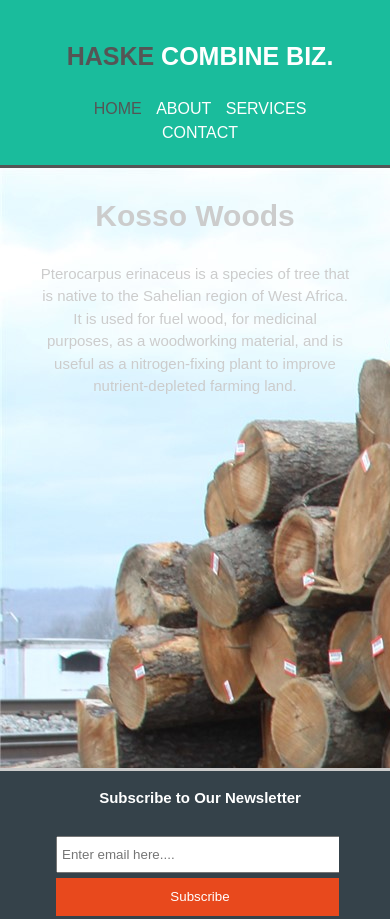
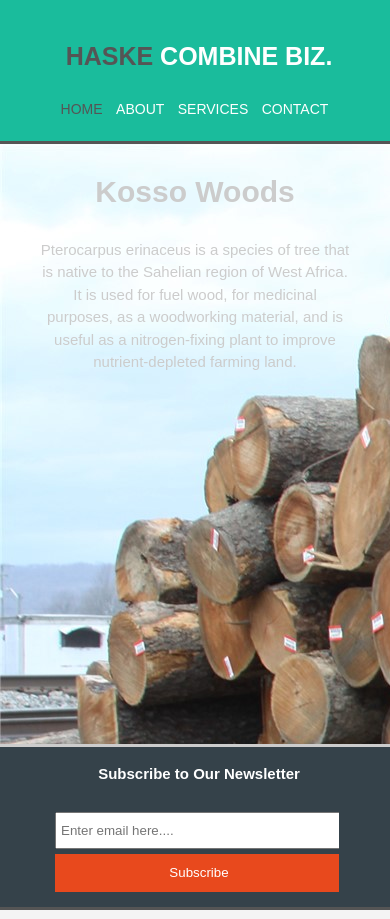
Before and after one commit to ryusufu/haske, a plain HTML site: page index.html in a window 390 px wide. Shown: the top 919 px of the page. Drawn offline with Linux system fonts and the light colour scheme.

Commit message:
Add files via upload

```diff
--- a/index.html
+++ b/index.html
@@ -2,12 +2,14 @@
 <html>
   <head>
   <link href="style.css" rel="stylesheet" type="text/css">
+  <meta charset="utf-8">
+  <meta name="viewport" content="width=device-width, initial-scale=1.0">
   <title>Haske Combine Biz. Nig. Ltd | Welcome.</title>
   </head>
   <body>
     <header>
       <div class="container">
-        <div id=branding>
+        <div id="branding">
           <h1><a class="Home" href="index.html"><span class=highlight>Haske</span> Combine Biz.</a></h1>
         </div>
           <nav>
--- a/style.css
+++ b/style.css
@@ -191,7 +191,7 @@ footer{
 }
 
 /* Media Queries*/
-@media(max-width: 768px){
+@media(max-width: 800px){
 header #branding,
 header nav,
 header nav li,
@@ -203,9 +203,11 @@ article#main-col{
   float: none;
   text-align: center;
   width: 100%;
-  padding-left: 5px;
+  padding-left: 4px;
   padding-right: 5px;
+
 }
+
 
 #newsletter h1{
   font-size: 15px;
@@ -224,8 +226,17 @@ article#main-col{
   margin-bottom: 5px;
 }
 
+nav li {
+margin-left: -6px;
+}
+
+nav li a{
+  font-size: 14px;
+  padding: 0 1px;
+}
 
 header{
   padding-bottom: 20px;
 }
+
 }
```
Also changed, not shown: services.html (+1 -0 lines).
